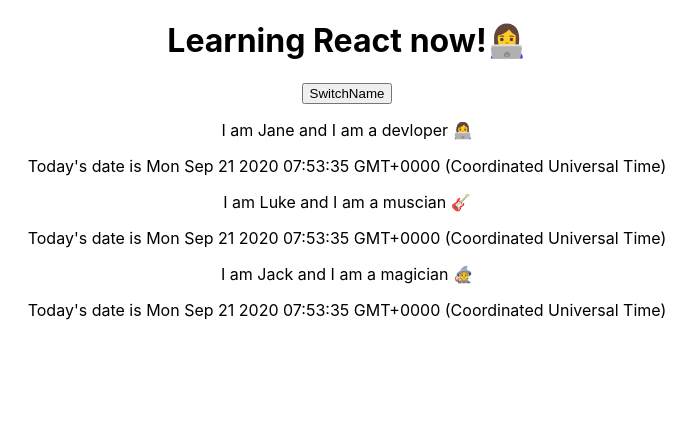
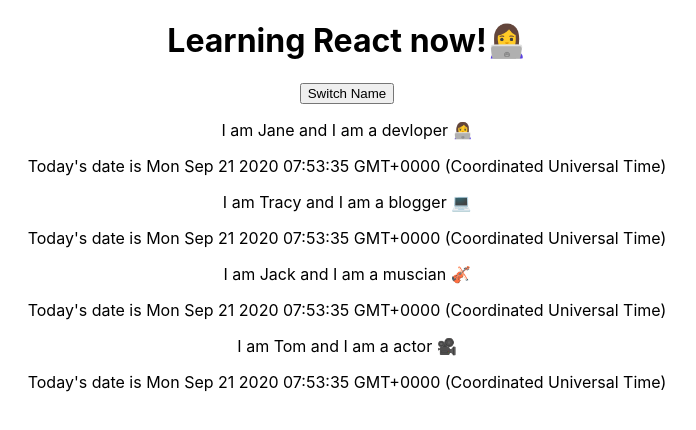
Before and after one commit to muchirijane/my-app, a React (Create React App) app: page / in a window 1280 px wide. Shown: the top 430 px of the page, without its empty margins (293-989 px from the left). Built offline with nearby package versions, Linux system fonts and the light colour scheme.

Commit message:
passing method references

```diff
--- a/src/App.js
+++ b/src/App.js
@@ -1,4 +1,4 @@
-import React, { useState } from "react";
+import React, { Component } from "react";
 import "./App.css";
 import Person from "./Person/Person";
 
@@ -17,7 +17,7 @@
 //    //   className: 'App'
 //    // }, React.createElement('h1', null, 'Learning React now! 👩‍💻 '));
 // }
-/*
+
 class App extends Component {
    state = {
       person: [{
@@ -45,12 +45,12 @@
 
 
 
-   switchHandler = () => {
+   switchHandler = (name) => {
       console.log('I was clicked!!')
 
       this.setState({
          person: [{
-               name: 'Jenny',
+               name: name,
                job: 'devloper 👩‍💻 ',
                date: Date()
             },
@@ -80,16 +80,17 @@
          <div className = 'App' >
          <h1 > Learning React now!👩‍💻 </h1>
          <button onClick = {this.switchHandler} > Switch Name </button>
-         <Person name = {this.state.person[0].name} job = {this.state.person[0].job} date = {this.state.person[0].date}/>
+         <Person name = {this.state.person[0].name} job = {this.state.person[0].job} date = {this.state.person[0].date} click ={this.switchHandler.bind(this, 'Jack')}/>
          <Person name = {this.state.person[1].name} job = {this.state.person[1].job} date = {this.state.person[1].date }/>
-         <Person name = {this.state.person[2].name} job = {this.state.person[2].job} date = {this.state.person[2].date}/>
+         <Person name = {this.state.person[2].name} job = {this.state.person[2].job} date = {this.state.person[2].date} click = {()=> this.switchHandler('Janice 💞')}/>
          <Person name = {this.state.person [3].name}job = {this.state.person[3].job} date = {this.state.person[3].date}/>
          </div >
       );
    }
 }
-*/
 
+export default App;
+/*
 const App = props =>{
 
   const [personState, personSetState] = useState({
@@ -125,30 +126,4 @@
 
 export default App;
 
-/*
-<div className="App">
-      <h1> Learning React now!👩‍💻 </h1>
-      <button onClick = {switchHandler} > Switch Name </button>
-      <Person
-        name={personState.person[0].name}
-        job={personState.person[0].job}
-        date={personState.person[0].date}
-      />
-      <Person
-        name={personState.person[1].name}
-        job={personState.person[1].job}
-        date={personState.person[1].date}
-      />
-      <Person
-        name={personState.person[2].name}
-        job={personState.person[2].job}
-        date={personState.person[2].date}
-      />
-      <Person
-        name={personState.person[3].name}
-        job={personState.person[3].job}
-        date={personState.person[3].date}
-      />
-    </div>
-
 */
--- a/src/Person/Person.js
+++ b/src/Person/Person.js
@@ -3,10 +3,9 @@
 const Person = (props) => {
    return (
       <div>
-         <p>
-            I am {props.name} and I am a {props.job}
-         </p>
+         <p onClick={props.click}>I am {props.name} and I am a {props.job}</p>
          <p>Today's date is {props.date}</p>
+        <p>{props.children}</p>
       </div>
    );
 };
```
